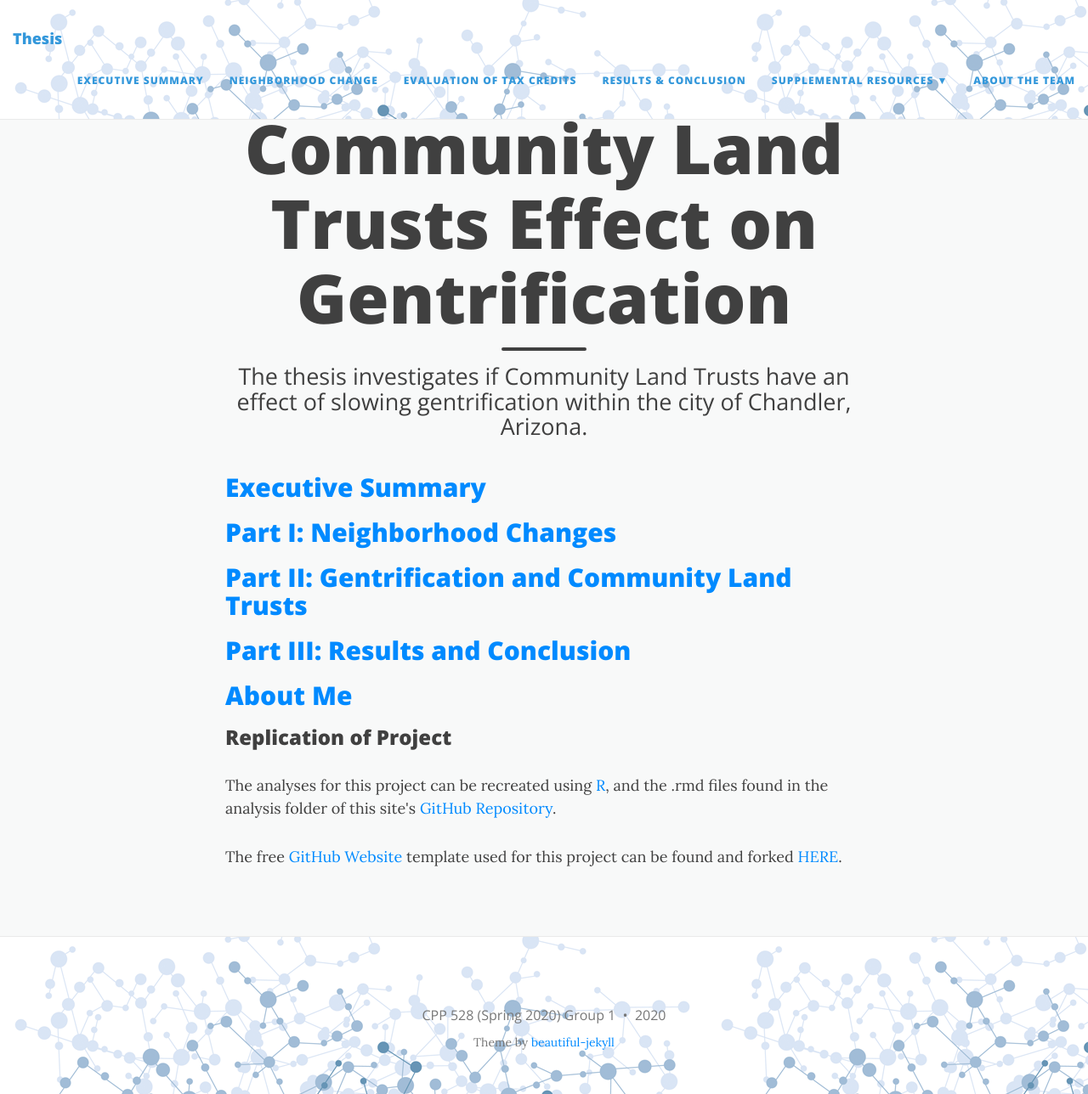
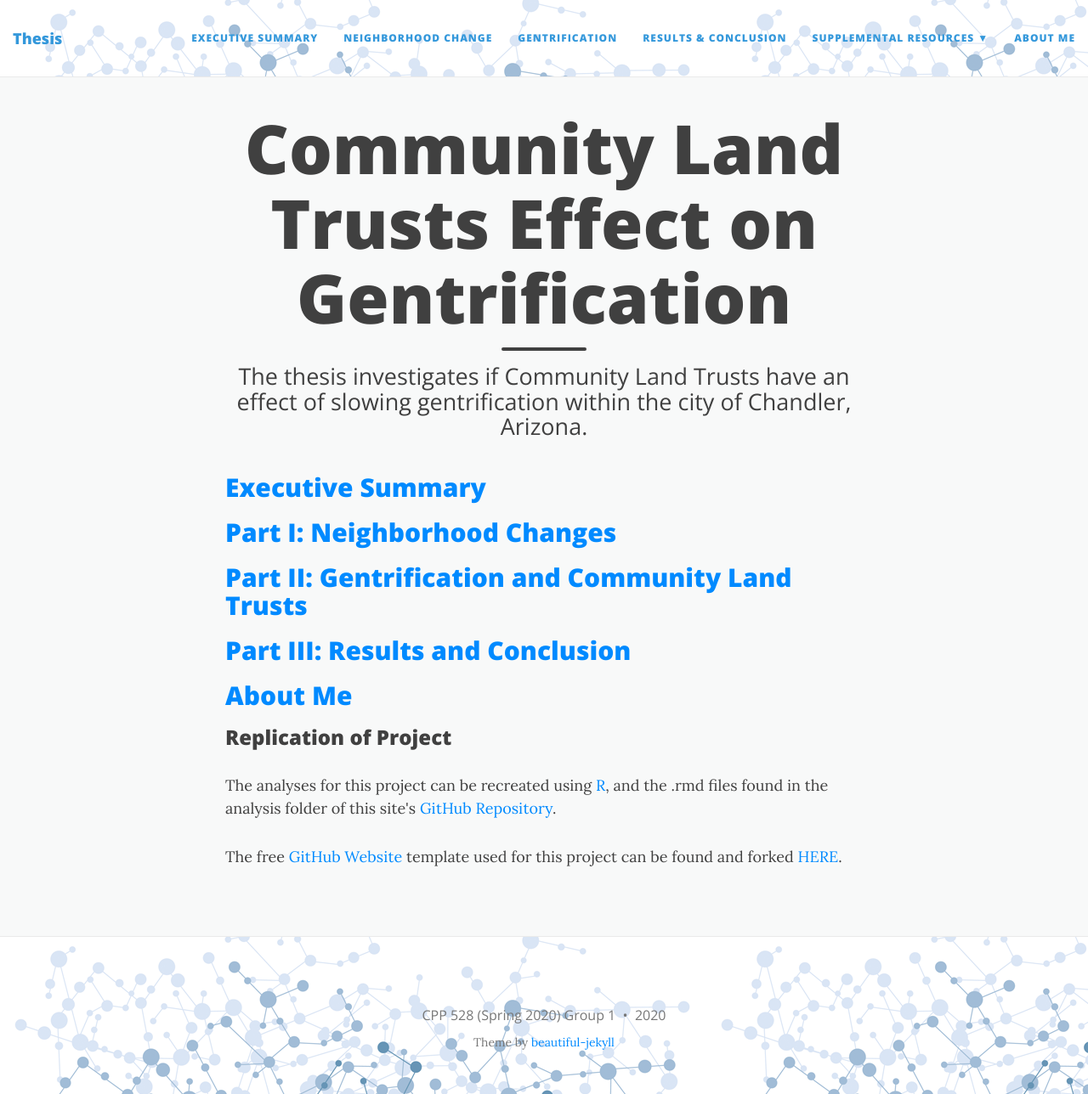
Before and after one commit to katiegentry07/thesis, a Jekyll site: the page built from index.html, in a window 1280 px wide and 1288 px high. Shown: the whole window at 85% size. Built offline with Jekyll 4.4.1, drawn with Linux system fonts in a browser that asks for light colours; nearby versions of some CDN libraries; the list of posts is cut into pages by our own code.

Commit message:
Update _config.yml

```diff
--- a/_config.yml
+++ b/_config.yml
@@ -21,7 +21,7 @@ description: Investigating the effects of Community Land Trusts on the slowing o
 navbar-links:
   Executive Summary: "executivesummary"
   Neighborhood Change: "neighborhoodchange"
-  Evaluation of Tax Credits: "evaluationoftaxcredits"
+  Gentrification: "evaluationoftaxcredits"
   Results & Conclusion: "results"
   Supplemental Resources:
     - Longitudinal Tract Data Base: "https://s4.ad.brown.edu/projects/diversity/Researcher/Bridging.htm"
@@ -29,7 +29,7 @@ navbar-links:
     - Anerican Gentrification: "/files/gentrification-in-america-report.pdf"
     - Gentrification Methodology: "/files/gentrification-methodology.pdf"
     - Displacement or Gentrification: "/files/displacement-or-succession.pdf"
-  About the Team: "aboutme"
+  About Me: "aboutme"
 
 # Image to show in the navigation bar - image must be a square (width = height)
 # Remove this parameter if you don't want an image in the navbar
```
